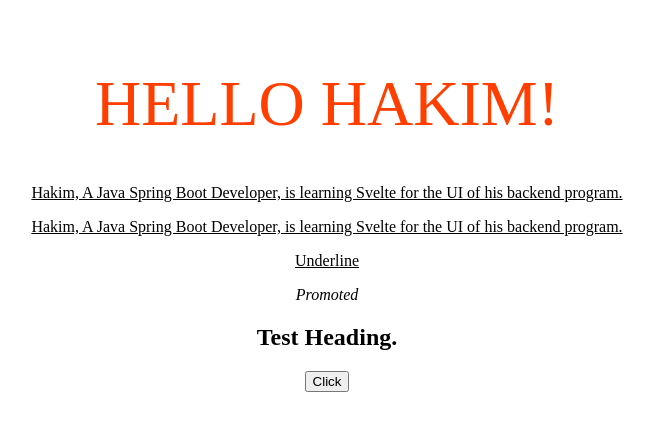
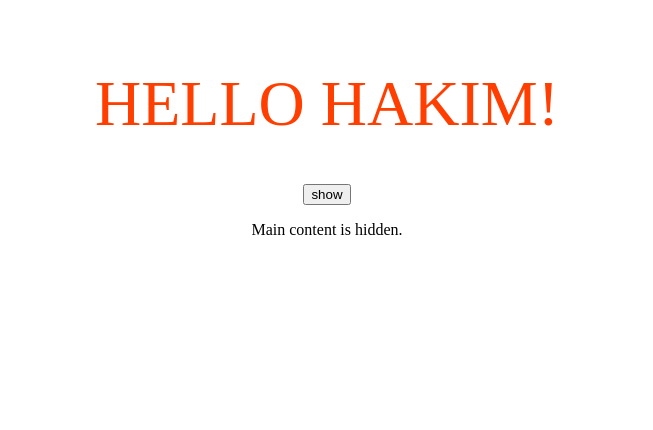
Before and after one commit to sadiul-hakim/basic-svelte, a Svelte app: page / in a window 1280 px wide. Shown: the top 430 px of the page, without its empty margins (313-966 px from the left). Built offline with nearby package versions, Linux system fonts and the light colour scheme.

Commit message:
Conditional Rendering

```diff
--- a/src/App.svelte
+++ b/src/App.svelte
@@ -1,7 +1,8 @@
 <script>
+  let showContent = false;
   let name = "Hakim";
   let heading = "<h2>Test Heading.</h2>";
-  let disabled = false;
+  let disabled = true;
   let underline = "underline";
   let isUnderline = true;
   let promoted = true;
@@ -9,6 +10,9 @@
 
 <main>
   <h1>Hello {name}!</h1>
+  <button id="showButton">show</button>
+
+  {#if showContent}
     <p class={underline}>
       Hakim, A Java Spring Boot Developer, is learning Svelte for the UI of his
       backend program.
@@ -21,6 +25,9 @@
     <p class:promoted>Promoted</p>
     {@html heading}
     <button {disabled}>Click</button>
+  {:else}
+    <p>Main content is hidden.</p>
+  {/if}
 </main>
 
 <style>
```
Lines whose indentation alone changed are shown as unchanged.
